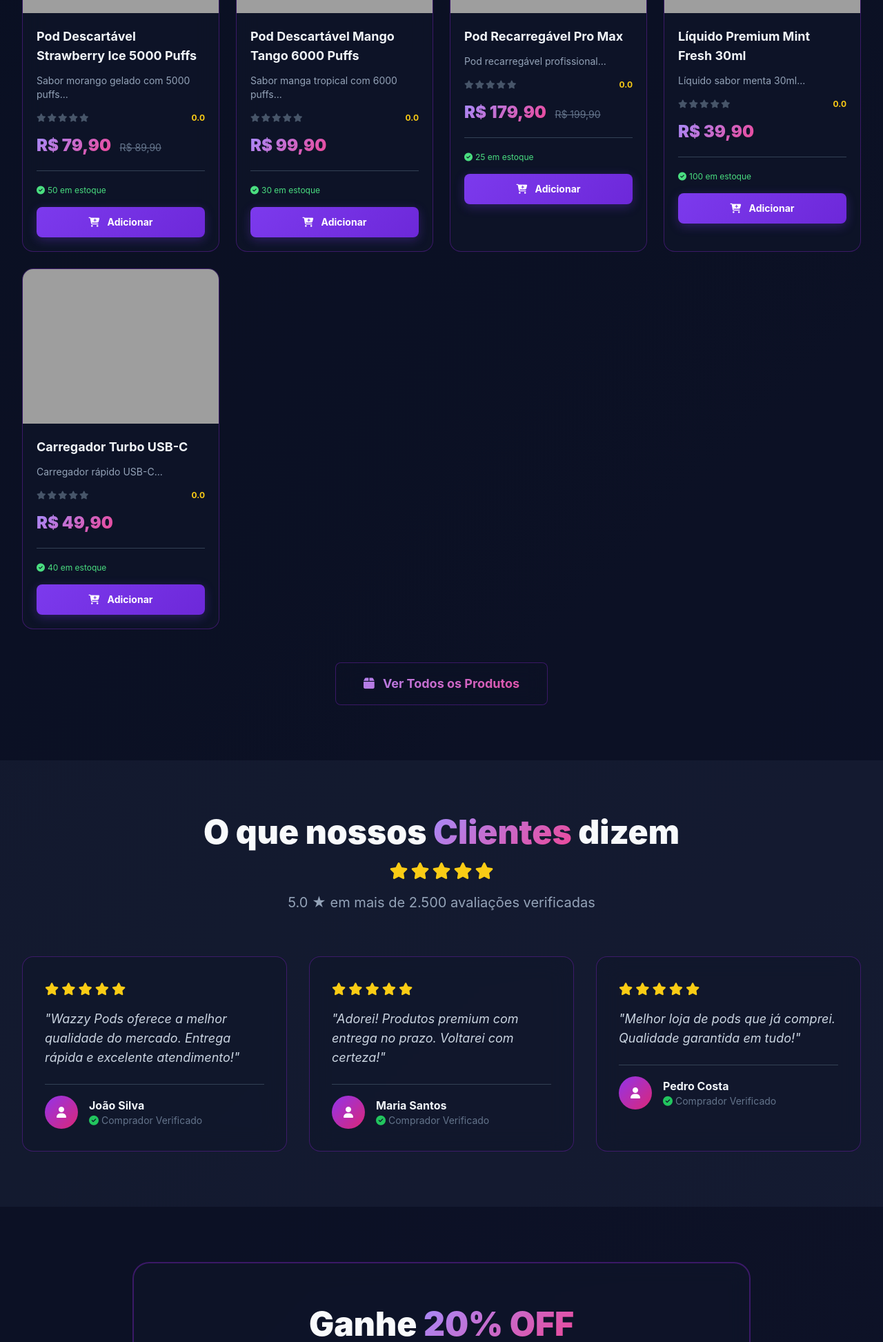
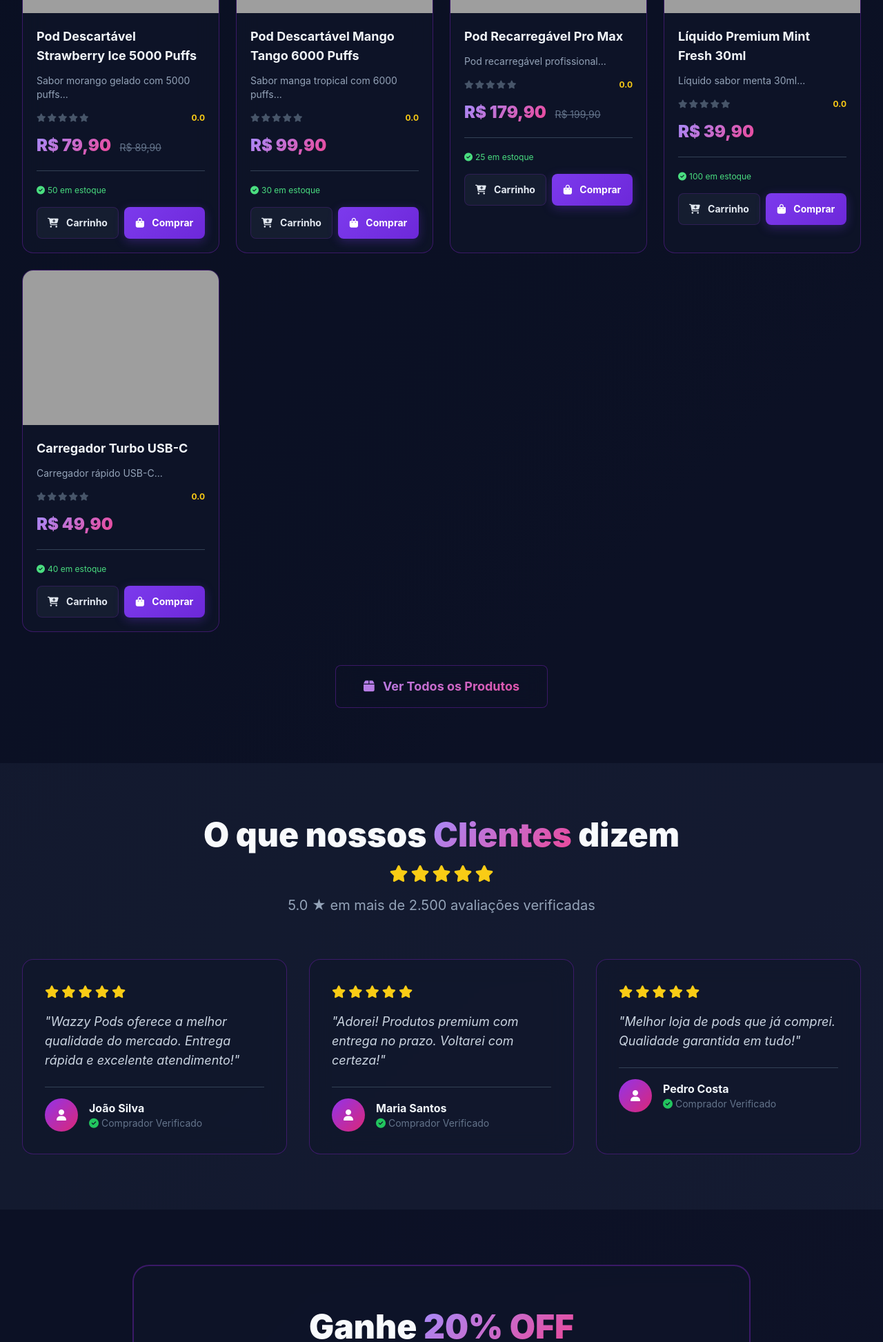
Before and after one commit to DexsDevelopers/site-pods, a PHP site: page /index.php in a window 1280 px wide. Shown: the part 2130-4075 px from the top of the page at 69% size. Run offline with PHP 8.4, Linux system fonts and the light colour scheme; data comes from the database, SQL or seed files in the repository; some libraries are stand-ins or nearby versions; grey boxes are pictures that could not be loaded.

Commit message:
feat: Adicionar dois botÃµes na pÃ¡gina inicial - Carrinho e Comprar

```diff
--- a/index.php
+++ b/index.php
@@ -768,12 +768,20 @@ $avaliacoes = [
                             <?php endif; ?>
                         </div>
 
-                        <button onclick="addToCart(<?php echo $produto['id']; ?>, '<?php echo htmlspecialchars($produto['nome']); ?>', <?php echo $precoFinal; ?>)"
-                                class="w-full py-3 btn-primary rounded-lg font-bold text-sm transition <?php echo $estoque <= 0 ? 'opacity-50 cursor-not-allowed' : ''; ?>"
-                                <?php echo $estoque <= 0 ? 'disabled' : ''; ?>>
-                            <i class="fas fa-cart-plus mr-2"></i>
-                            Adicionar
-                        </button>
+                        <div class="flex gap-2">
+                            <button onclick="addToCart(<?php echo $produto['id']; ?>, '<?php echo htmlspecialchars($produto['nome']); ?>', <?php echo $precoFinal; ?>)"
+                                    class="flex-1 py-3 bg-slate-800/50 border border-purple-800/30 rounded-lg font-bold text-sm transition hover:bg-slate-700/50 hover:border-purple-600/50 <?php echo $estoque <= 0 ? 'opacity-50 cursor-not-allowed' : ''; ?>"
+                                    <?php echo $estoque <= 0 ? 'disabled' : ''; ?>>
+                                <i class="fas fa-cart-plus mr-2"></i>
+                                Carrinho
+                            </button>
+                            <button onclick="window.location.href='pages/product-detail.php?id=<?php echo $produto['id']; ?>'"
+                                    class="flex-1 py-3 btn-primary rounded-lg font-bold text-sm transition <?php echo $estoque <= 0 ? 'opacity-50 cursor-not-allowed' : ''; ?>"
+                                    <?php echo $estoque <= 0 ? 'disabled' : ''; ?>>
+                                <i class="fas fa-shopping-bag mr-2"></i>
+                                Comprar
+                            </button>
+                        </div>
                     </div>
                 </div>
                 <?php endforeach; ?>
```
